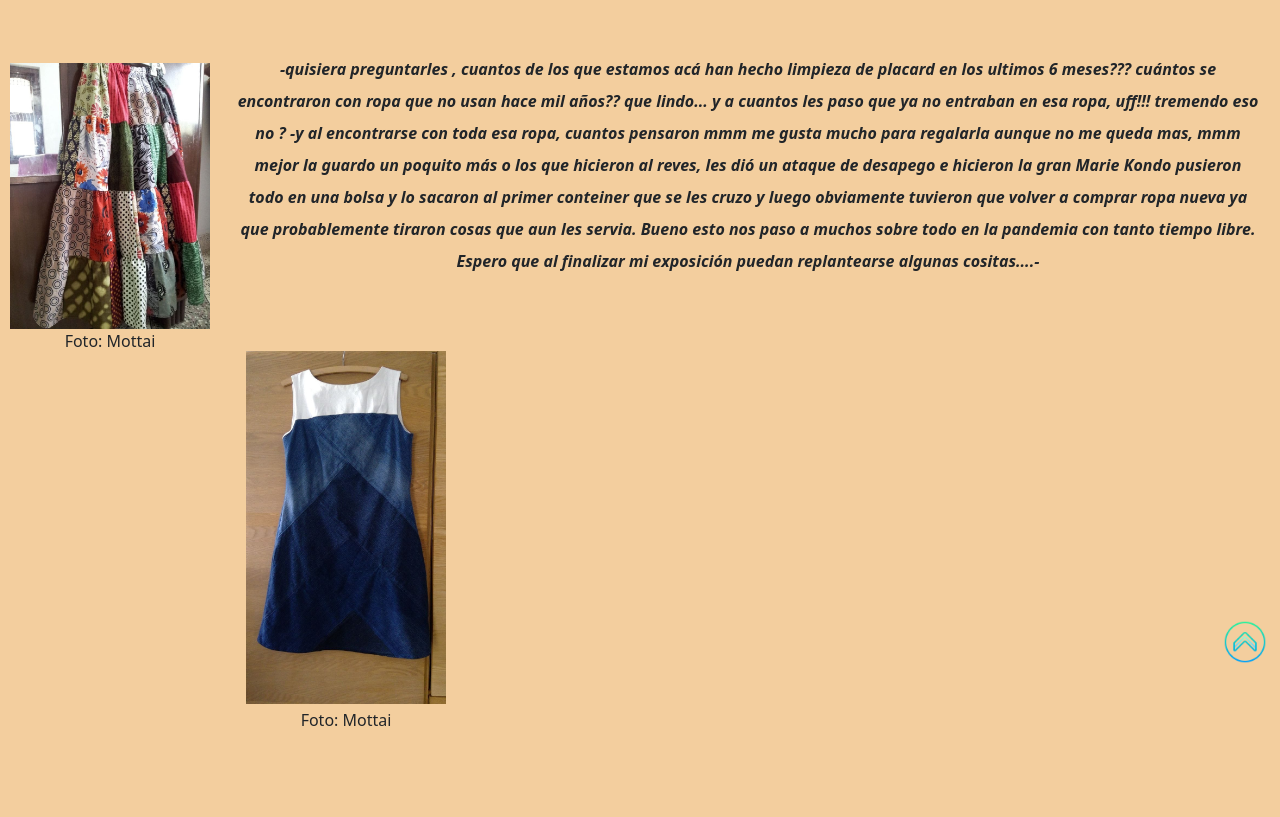
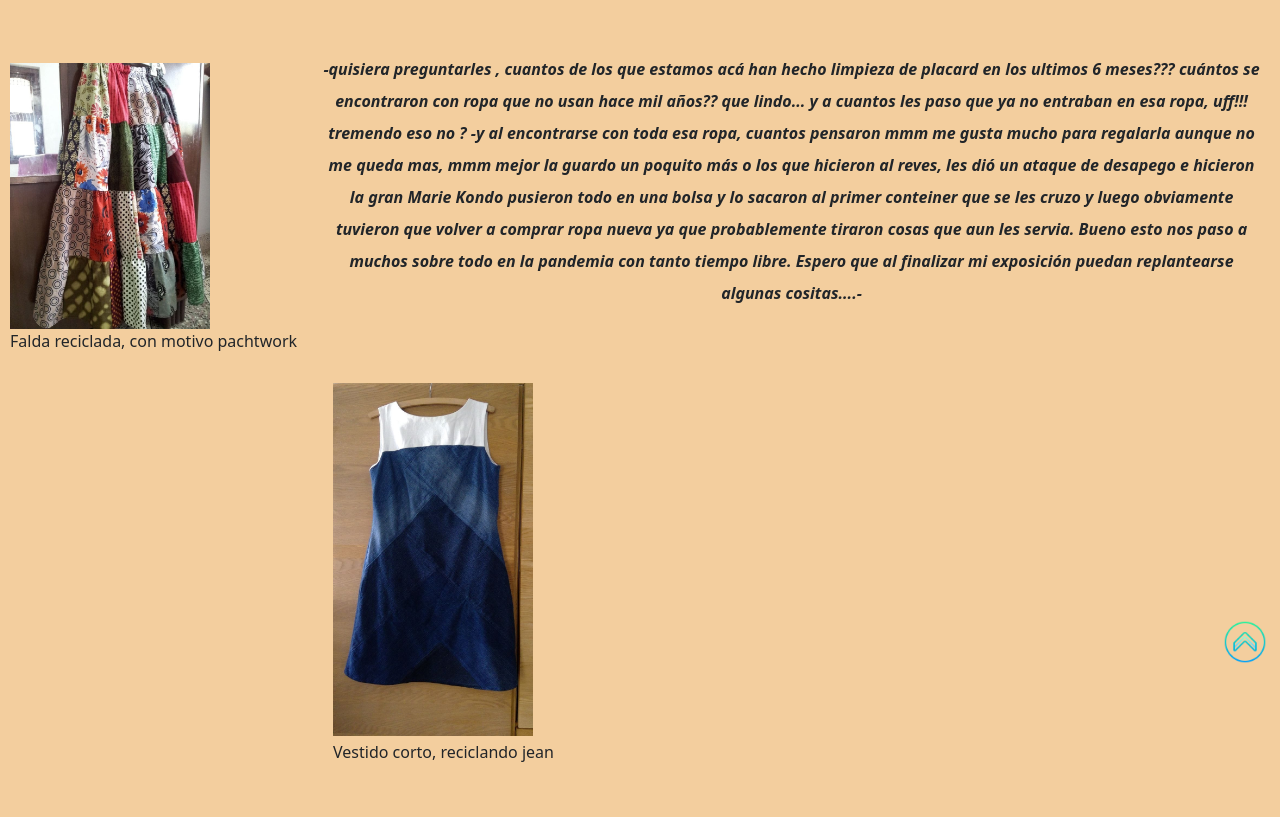
Before and after one commit to AdrianaVillafane/AP4.0-Trabajo-Practico-Integrador, a plain HTML site: page index.html in a window 1280 px wide. Shown: the part 123-940 px from the top of the page. Drawn offline with nearby package versions, Linux system fonts and the light colour scheme.

Commit message:
Cambio pie de fotos

```diff
--- a/index.html
+++ b/index.html
@@ -64,8 +64,8 @@
 <section class="introduccion">
   <h3>...-hablando entre nosotros...</h3>
       <figure class="my-5 d-flex flex-column float-md-start me-md-3">
-        <img src="./img/foto-1.jpeg" alt="Falda" width="200px">
-        <figcaption>Foto: Mottai</figcaption>
+        <img src="./img/foto-1.jpeg" alt="Falda reciclada, con motivo pachtwork" width="200px">
+        <figcaption>Falda reciclada, con motivo pachtwork </figcaption>
       </figure>
       <section class="my-md-3">
 
@@ -88,7 +88,7 @@
         </p>
         <figure class="my-5 d-flex flex-column float-md-start me-md-3">
           <img src="./img/foto-2.jpeg" alt="Vestido corto" width="200px">
-          <figcaption>Foto: Mottai</figcaption>
+          <figcaption>Vestido corto, reciclando jean</figcaption>
         </figure>
         </section>
         <section class="my-md-3">
@@ -102,8 +102,8 @@
   Mi pasión por reciclar es un sentimiento sembrado en mi niñez, ya que desde pequeña en mi casa, no se desperdiciaba nada. Mi abuela fue de condición muy humilde y por esa razón prestaba mucha atención a estos cuidados. Cuando un pantalón no me quedaba se convertía en short, cuando se gastaba el short, en delantal o bolso, y cuando este no daba más terminaba de relleno en algún almohadón.  Al vivir esto siempre me preguntaba cuál sería la siguiente utilidad de la prenda.
   </p>
   <figure class="my-5 d-flex flex-column float-md-start me-md-3">
-    <img src="./img/foto-3.jpeg" alt="Pantalon" width="200px">
-    <figcaption>Foto: Mottai</figcaption>
+    <img src="./img/foto-3.jpeg" alt="Pantalon estilo oxfort" width="200px">
+    <figcaption>Pantalo reciclado, recreando estilo oxfort</figcaption>
   </figure>
         </section>
         <section class="my-md-3">
```
